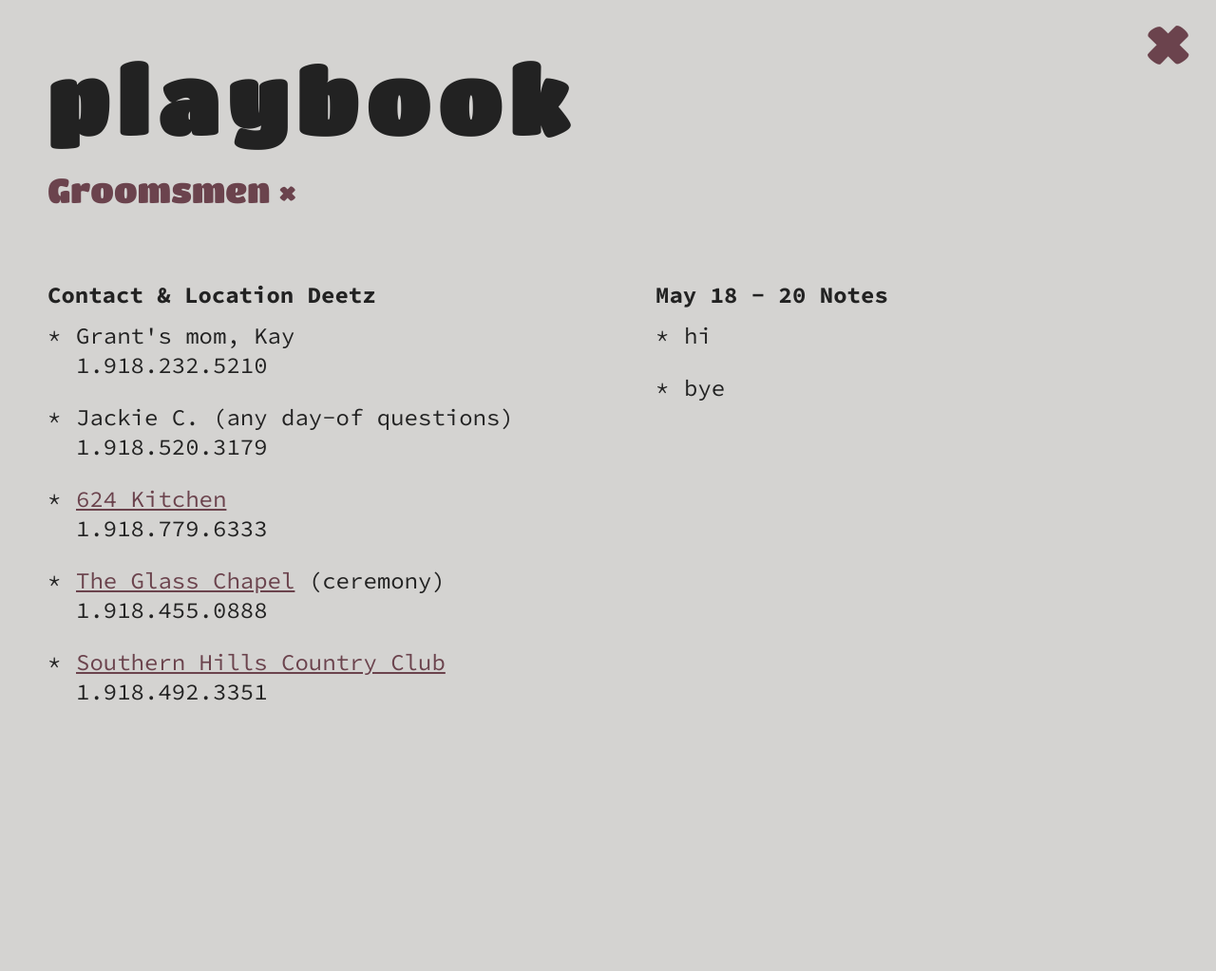
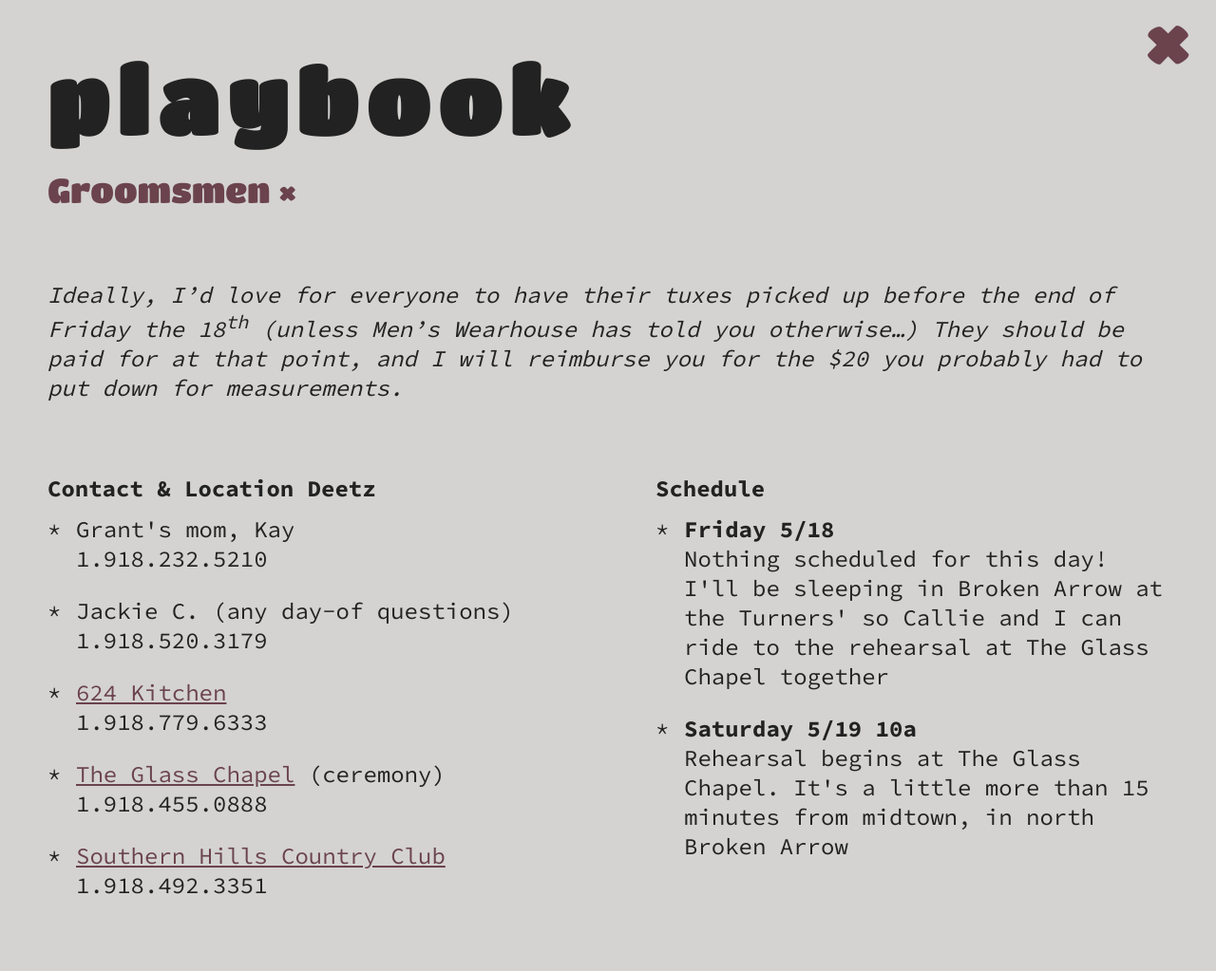
Before and after one commit to grantstandridge/grantstandridge.github.io, a Jekyll site: the page built from _buckets/groomsmen.markdown, in a window 1280 px wide. Shown: the whole page at 95% size. Built offline with Jekyll 4.4.1, drawn with Linux system fonts in a browser that asks for light colours; before the commit the page ends 900 px from its top, so only the background shows below that.

Commit message:
Updated Groomsmen

```diff
--- a/_buckets/groomsmen.markdown
+++ b/_buckets/groomsmen.markdown
@@ -13,8 +13,13 @@ General:
     - "<a href='https://goo.gl/maps/2aEL8C9W7Dn target='_blank'>Southern Hills Country
       Club</a><br>1.918.492.3351"
   Column 2:
-    Heading: May 18 - 20 Notes
+    Heading: Schedule
     List:
-    - hi
-    - bye
+    - "<strong>Friday 5/18</strong><br>Nothing scheduled for this day! I'll be sleeping
+      in Broken Arrow at the Turners' so Callie and I can ride to the rehearsal at
+      The Glass Chapel together"
+    - "<strong>Saturday 5/19 10a</strong><br>Rehearsal begins at The Glass Chapel.
+      It's a little more than 15 minutes from midtown, in north Broken Arrow"
 ---
+
+Ideally, I'd love for everyone to have their tuxes picked up before the end of Friday the 18<sup>th</sup> (unless Men's Wearhouse has told you otherwise…) They should be paid for at that point, and I will reimburse you for the $20 you probably had to put down for measurements.
```
